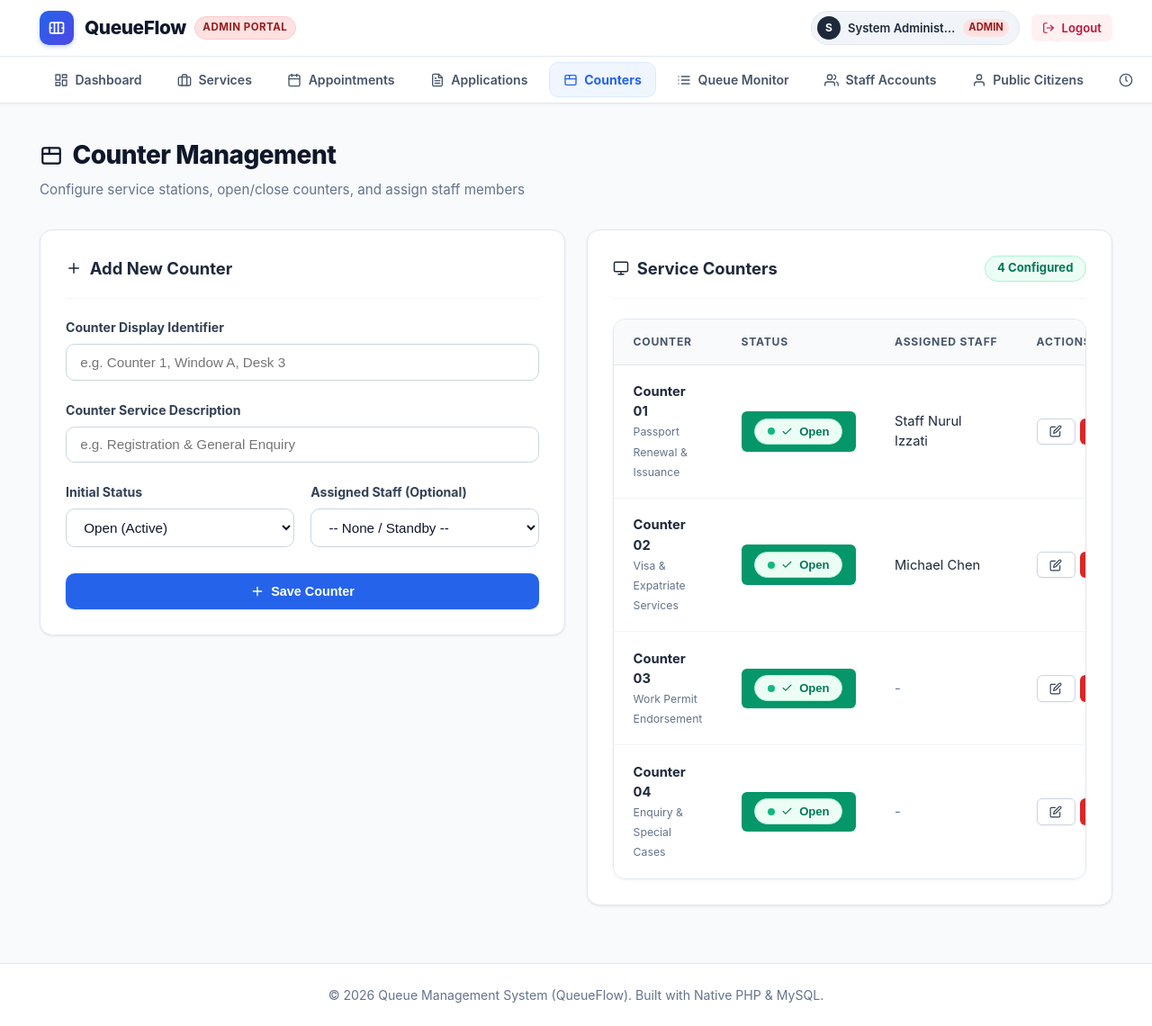
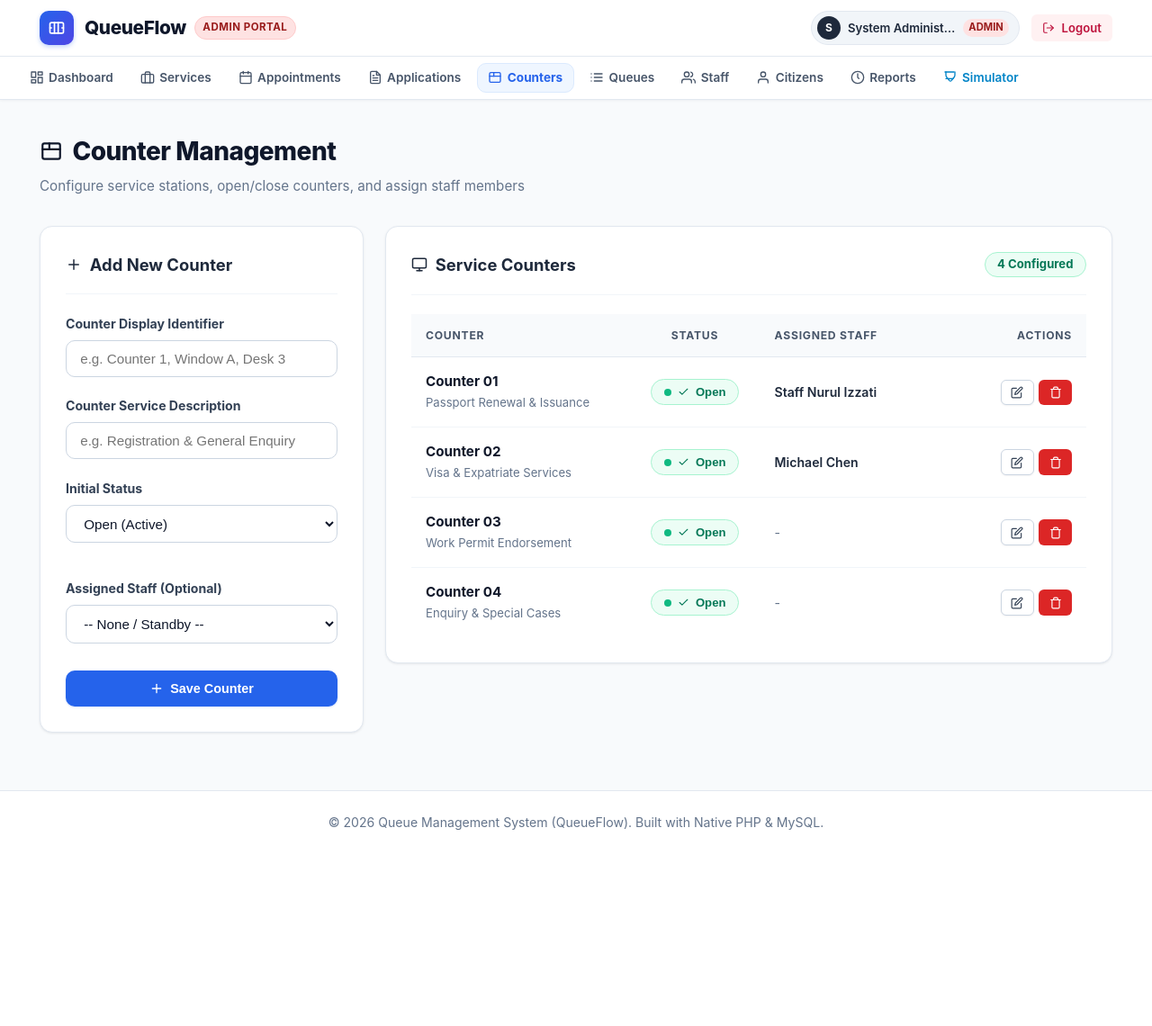
Before and after one commit to limjunyue66-netizen/Queue_management_system, a PHP site: page /admin/counters.php in a window 1280 px wide. Shown: the whole page at 90% size. After the commit the page ends 922 px from the top, so only its background shows below. Run offline with PHP 8.4, Linux system fonts and the light colour scheme; a user stored in the database is signed in; data comes from the database, SQL or seed files in the repository.

Commit message:
fix(ui): eliminate horizontal scrollbar on counters table and fix navbar tab truncation

```diff
--- a/admin/counters.php
+++ b/admin/counters.php
@@ -96,7 +96,7 @@ require_once __DIR__ . '/../includes/header.php';
     </div>
 </div>
 
-<div class="grid grid-2" style="align-items: start;">
+<div class="counters-layout" style="display: grid; grid-template-columns: 360px minmax(0, 1fr); gap: 1.5rem; align-items: start;">
     <!-- Add or Edit Form -->
     <div class="card">
         <div class="card-header">
@@ -155,51 +155,55 @@ require_once __DIR__ . '/../includes/header.php';
     </div>
 
     <!-- Counter List -->
-    <div class="card">
-        <div class="card-header">
+    <div class="card" style="overflow: hidden;">
+        <div class="card-header" style="display: flex; justify-content: space-between; align-items: center;">
             <h2 class="card-title"><?php echo getIcon('desktop', 18); ?> Service Counters</h2>
             <span class="badge badge-open"><?php echo count($counters); ?> Configured</span>
         </div>
 
-        <div class="table-responsive">
-            <table class="table">
+        <div style="overflow-x: auto; width: 100%;">
+            <table class="table" style="width: 100%; border-collapse: collapse;">
                 <thead>
                     <tr>
-                        <th>Counter</th>
-                        <th>Status</th>
-                        <th>Assigned Staff</th>
-                        <th>Actions</th>
+                        <th style="width: 32%; padding: 0.9rem 1rem;">Counter</th>
+                        <th style="width: 20%; padding: 0.9rem 0.75rem; text-align: center;">Status</th>
+                        <th style="width: 28%; padding: 0.9rem 0.85rem;">Assigned Staff</th>
+                        <th style="width: 20%; padding: 0.9rem 1rem; text-align: right;">Actions</th>
                     </tr>
                 </thead>
                 <tbody>
                     <?php foreach ($counters as $c): ?>
                         <tr>
-                            <td>
-                                <strong><?php echo e($c['counter_number']); ?></strong><br>
-                                <small style="color: var(--text-muted);"><?php echo e($c['counter_name']); ?></small>
+                            <td style="padding: 1rem;">
+                                <strong style="font-size: 0.95rem; color: #0f172a;"><?php echo e($c['counter_number']); ?></strong><br>
+                                <small style="color: var(--text-muted); font-size: 0.82rem; line-height: 1.35; display: inline-block; margin-top: 0.15rem;"><?php echo e($c['counter_name']); ?></small>
                             </td>
-                            <td>
-                                <form method="POST" action="counters.php" style="display:inline;">
+                            <td style="padding: 1rem 0.75rem; text-align: center;">
+                                <form method="POST" action="counters.php" style="display:inline-block; margin: 0;">
                                     <input type="hidden" name="action" value="toggle_status">
                                     <input type="hidden" name="counter_id" value="<?php echo $c['id']; ?>">
                                     <input type="hidden" name="new_status" value="<?php echo $c['status'] === 'open' ? 'closed' : 'open'; ?>">
-                                    <button type="submit" class="btn btn-sm <?php echo $c['status'] === 'open' ? 'btn-success' : 'btn-secondary'; ?>" title="Click to toggle status">
+                                    <button type="submit" style="background: none; border: none; padding: 0; cursor: pointer; display: inline-flex;" title="Click to toggle status">
                                         <?php echo renderStatusBadge($c['status']); ?>
                                     </button>
                                 </form>
                             </td>
-                            <td>
-                                <?php echo !empty($c['staff_name']) ? e($c['staff_name']) : '<span style="color:var(--text-muted);">-</span>'; ?>
+                            <td style="padding: 1rem 0.85rem;">
+                                <?php if (!empty($c['staff_name'])): ?>
+                                    <span style="font-weight: 600; color: #1e293b; font-size: 0.88rem;"><?php echo e($c['staff_name']); ?></span>
+                                <?php else: ?>
+                                    <span style="color: var(--text-muted); font-size: 0.88rem;">-</span>
+                                <?php endif; ?>
                             </td>
-                            <td>
-                                <div style="display: flex; gap: 0.35rem;">
-                                    <a href="counters.php?edit=<?php echo $c['id']; ?>" class="btn btn-sm btn-secondary" title="Edit">
+                            <td style="padding: 1rem; text-align: right;">
+                                <div style="display: inline-flex; gap: 0.35rem; align-items: center; justify-content: flex-end;">
+                                    <a href="counters.php?edit=<?php echo $c['id']; ?>" class="btn btn-sm btn-secondary" title="Edit" style="padding: 0.4rem 0.65rem;">
                                         <?php echo getIcon('edit', 14); ?>
                                     </a>
-                                    <form method="POST" action="counters.php" onsubmit="return confirm('Are you sure you want to delete <?php echo e($c['counter_number']); ?>?');" style="display:inline;">
+                                    <form method="POST" action="counters.php" onsubmit="return confirm('Are you sure you want to delete <?php echo e($c['counter_number']); ?>?');" style="display:inline-block; margin: 0;">
                                         <input type="hidden" name="action" value="delete_counter">
                                         <input type="hidden" name="counter_id" value="<?php echo $c['id']; ?>">
-                                        <button type="submit" class="btn btn-sm btn-danger" title="Delete">
+                                        <button type="submit" class="btn btn-sm btn-danger" title="Delete" style="padding: 0.4rem 0.65rem;">
                                             <?php echo getIcon('trash', 14); ?>
                                         </button>
                                     </form>
--- a/assets/css/style.css
+++ b/assets/css/style.css
@@ -191,42 +191,41 @@ a:hover {
 .subnav-bar {
   border-bottom: 1px solid var(--slate-200);
   background: #ffffff;
+  position: relative;
 }
 
 .subnav-container {
-  max-width: 1240px;
+  max-width: 1360px;
   margin: 0 auto;
-  padding: 0 1.5rem;
+  padding: 0 1.25rem;
   overflow-x: auto;
-  scrollbar-width: none;
-  -ms-overflow-style: none;
-}
-.subnav-container::-webkit-scrollbar {
-  display: none;
+  scrollbar-width: thin;
+  -webkit-overflow-scrolling: touch;
 }
 
 .subnav-tabs {
   display: flex;
   align-items: center;
-  gap: 0.45rem;
+  gap: 0.3rem;
   list-style: none;
   margin: 0;
-  padding: 0.35rem 0;
+  padding: 0.45rem 0;
   white-space: nowrap;
 }
 
 .subnav-tab {
   display: inline-flex;
   align-items: center;
-  gap: 0.45rem;
-  padding: 0.5rem 0.95rem;
+  gap: 0.35rem;
+  padding: 0.42rem 0.72rem;
   border-radius: var(--radius-md);
   color: var(--slate-600);
-  font-size: 0.88rem;
+  font-size: 0.85rem;
   font-weight: 600;
   transition: all 0.15s ease;
   white-space: nowrap;
   border: 1px solid transparent;
+  line-height: 1.25;
 }
 
 .subnav-tab:hover {
@@ -238,7 +237,7 @@ a:hover {
   color: var(--primary);
   background-color: #eff6ff;
   font-weight: 700;
-  border-color: #dbeafe;
+  border: 1px solid #dbeafe;
 }
 
 .subnav-tab.tab-staff {
--- a/includes/header.php
+++ b/includes/header.php
@@ -114,17 +114,17 @@ $baseUrl = '/Queue_management_system';
                         </li>
                         <li>
                             <a href="<?php echo $baseUrl; ?>/admin/queues.php" class="subnav-tab <?php echo ($currentPage === 'queues.php') ? 'active' : ''; ?>">
-                                <?php echo getIcon('list', 16); ?> <span>Queue Monitor</span>
+                                <?php echo getIcon('list', 16); ?> <span>Queues</span>
                             </a>
                         </li>
                         <li>
                             <a href="<?php echo $baseUrl; ?>/admin/staff.php" class="subnav-tab <?php echo ($currentPage === 'staff.php') ? 'active' : ''; ?>">
-                                <?php echo getIcon('users', 16); ?> <span>Staff Accounts</span>
+                                <?php echo getIcon('users', 16); ?> <span>Staff</span>
                             </a>
                         </li>
                         <li>
                             <a href="<?php echo $baseUrl; ?>/admin/user_management.php" class="subnav-tab <?php echo ($currentPage === 'user_management.php') ? 'active' : ''; ?>">
-                                <?php echo getIcon('user', 16); ?> <span>Public Citizens</span>
+                                <?php echo getIcon('user', 16); ?> <span>Citizens</span>
                             </a>
                         </li>
                         <li>
@@ -134,7 +134,7 @@ $baseUrl = '/Queue_management_system';
                         </li>
                         <li>
                             <a href="<?php echo $baseUrl; ?>/admin/system_reset.php" class="subnav-tab <?php echo ($currentPage === 'system_reset.php') ? 'active' : ''; ?>" style="color: #0284c7; font-weight: 600;">
-                                <?php echo getIcon('beaker', 16); ?> <span>Demo Simulator</span>
+                                <?php echo getIcon('beaker', 16); ?> <span>Simulator</span>
                             </a>
                         </li>
 
```
